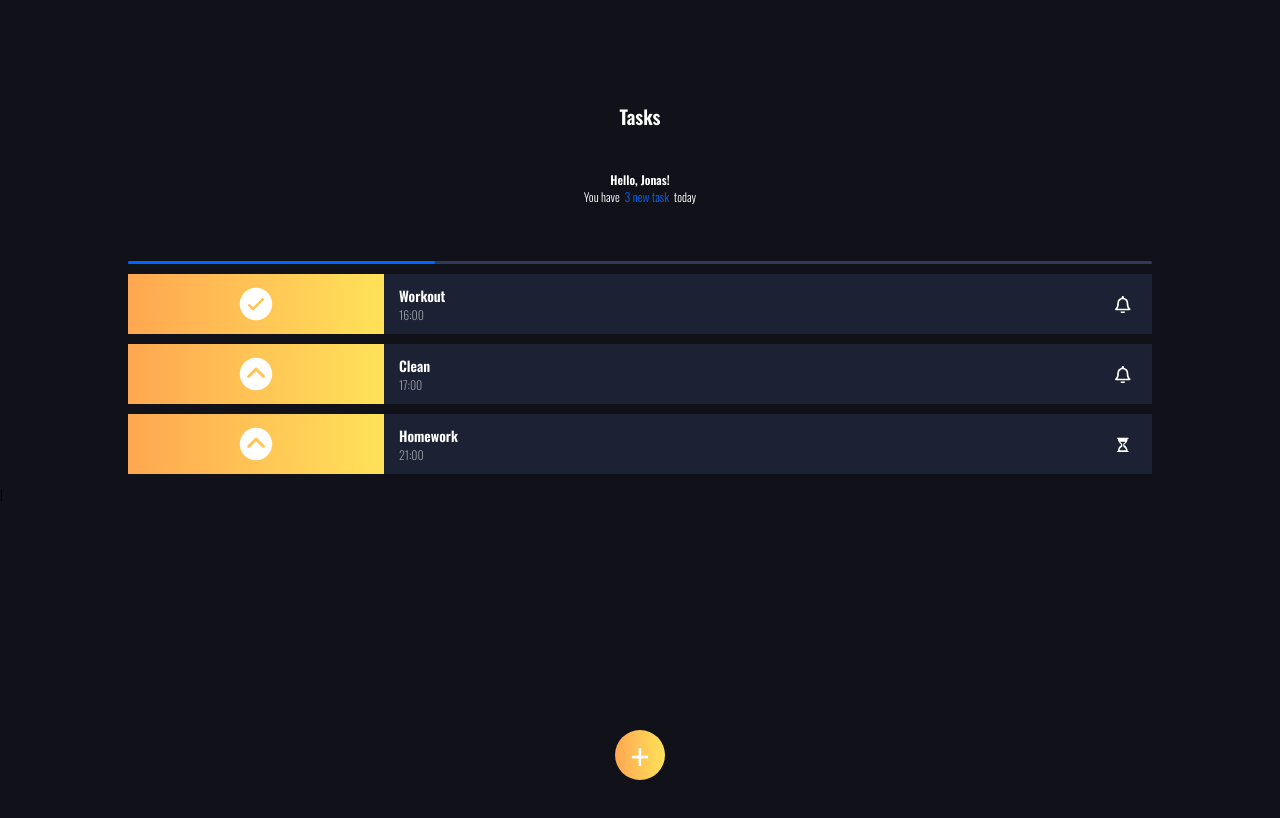
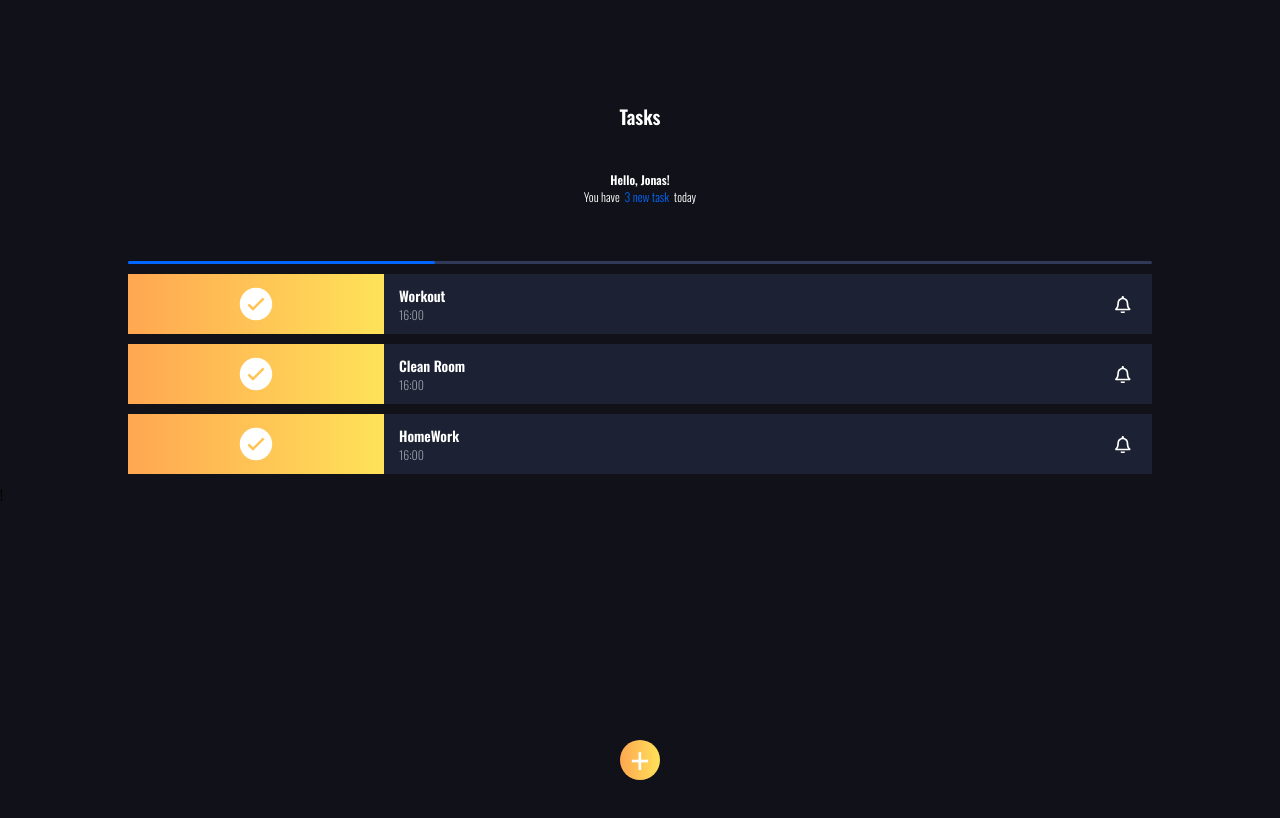
Before and after one commit to rts-cmk-wuhf02/faglig-fornyelse-JonasWN, a React (Create React App) app: page / in a window 1280 px wide. Shown: the top 818 px of the page. Built offline with nearby package versions, Linux system fonts and the light colour scheme.

Commit message:
add task to list

```diff
--- a/package.json
+++ b/package.json
@@ -10,7 +10,8 @@
     "react": "^16.12.0",
     "react-dom": "^16.12.0",
     "react-icons": "^3.9.0",
-    "react-scripts": "3.4.0"
+    "react-scripts": "3.4.0",
+    "uuid": "^7.0.1"
   },
   "scripts": {
     "start": "react-scripts start",
--- a/src/App.js
+++ b/src/App.js
@@ -1,20 +1,56 @@
-import React from "react";
+import React, { useState } from "react";
 import Header from "./components/Header/Header.js";
 import "./App.scss";
-import TodoItem from "./components/Todo-Item/TodoItem.js";
 import ProgressBar from "./components/Progress-Bar/ProgressBar.js";
 import Title from "./components/Title/Title.js";
 import Addtask from "./components/Addtask/Addtask.js";
-import { useState } from "react";
+import Input from './components/Input/Input.js'
+import Tasks from "./components/Tasks/Tasks.js";
 
 function App() {
+
+  const [display, setDisplay] = useState(false)
+  const [task, setTask] = useState([
+    {
+      id: 1,
+      title: "Workout",
+    },
+    {
+      id: 2,
+      title: "Clean Room",
+    },
+    {
+      id: 3,
+      title: "HomeWork",
+    },
+
+  ])
+
+
+  const handleClick = (e) => {
+    setDisplay(!display)
+  }
+
+
+  const addItem = (title) => {
+
+    const newItem = {
+      id: task.length + 1,
+      title: title
+    }
+    setTask([newItem, ...task])
+  }
+
   return (
     <div className="App">
       <Header />
       <Title />
       <ProgressBar />
-      <TodoItem />
-      <Addtask />
+      <ul className="task-list">
+        <Input display={display} addItem={addItem} click={handleClick}/>
+        <Tasks task={task}/>
+      </ul>
+      <Addtask click={handleClick}  />
     </div>
   );
 }
--- a/src/components/Addtask/Addtask.js
+++ b/src/components/Addtask/Addtask.js
@@ -1,23 +1,12 @@
 import React, { useState } from "react";
 import "./addtask.scss";
 
-const Addtask = () => {
-  const [display, setDisplay] = useState(false);
-
-  const handleClick = () => {
-    setDisplay(!display);
-  };
+const Addtask = (props) => {
 
   return (
-    <div>
-      <div className="add-task" onClick={handleClick}>
-        +
+      <div className="add-task" onClick={props.click}>
+        <p className="add-task__icon">+</p>
       </div>
-      <form action="" className={"task-form " + (display ? "display" : "")}>
-        <input type="text" className="task-form__input" />
-        <button type="submit" className="task-form__submit"></button>
-      </form>
-    </div>
   );
 };
 
--- a/src/components/Addtask/addtask.scss
+++ b/src/components/Addtask/addtask.scss
@@ -1,6 +1,6 @@
 .add-task {
-  width: 50px;
-  height: 50px;
+  width: 40px;
+  height: 40px;
 
   border-radius: 50%;
 
@@ -28,6 +28,10 @@
     #ffa751,
     #ffe259
   ); /* W3C, IE 10+/ Edge, Firefox 16+, Chrome 26+, Opera 12+, Safari 7+ */
+
+  &__icon {
+    margin-bottom: 2px;
+  }
 }
 .task-form {
   display: none;
--- /dev/null
+++ b/src/components/Input/Input.js
@@ -0,0 +1,38 @@
+import React, { useState } from 'react'
+import { FaRegBell } from "react-icons/fa";
+import { GoSettings } from "react-icons/go";
+
+const Input = (props) => {
+
+    const [title, setTitle] = useState("")
+
+    const onSubmit = (e) => {
+      e.preventDefault()
+      props.addItem(title)
+      props.click()
+      setTitle("")
+    }
+
+    const onChange = (e) => {
+      setTitle(e.target.value)
+    }
+
+    return (
+      <form action="" className={"task-form " + (props.display ? "display" : "")}>
+        {/* <input type="text" className="task-form__input" />
+        <button type="submit" className="task-form__submit"></button> */}
+        <li className="task-list__task-item">
+        <div className="task-item__avatar">
+        <GoSettings className="avatar__icon" onClick={onSubmit} />
+        </div>
+        <div className="task-item__info">
+          <input className="info__heading task-form__input" onChange={onChange}/>
+          <p className="info__time">16:00</p>
+        </div>
+        <FaRegBell className="task-item__alarm" />
+      </li>
+      </form>
+    )
+}
+
+export default Input
--- /dev/null
+++ b/src/components/Task-Item/TaskItem.js
@@ -0,0 +1,23 @@
+import React from "react";
+import "./TodoItem.scss";
+import {
+  IoIosCheckmarkCircle,
+} from "react-icons/io";
+import { FaRegBell } from "react-icons/fa";
+
+const TaskItem = (props) => {
+   return (
+    <li className="task-list__task-item">
+    <div className="task-item__avatar">
+      <IoIosCheckmarkCircle className="avatar__icon" />
+    </div>
+    <div className="task-item__info">
+      <h3 className="info__heading">{props.task.title}</h3>
+      <p className="info__time">16:00</p>
+    </div>
+    <FaRegBell className="task-item__alarm" />
+  </li>
+   )
+};
+
+export default TaskItem;
--- a/src/components/Todo-Item/TodoItem.scss
+++ b/src/components/Task-Item/TodoItem.scss
@@ -5,6 +5,9 @@
   padding-inline-start: 0px;
 
   color: var(--dark-mode-text);
+
+  overflow: scroll;
+  max-height: 50vh;
 
   &__task-item {
     display: flex;
@@ -42,6 +45,8 @@
       flex-direction: column;
       justify-content: center;
 
+      width: 60%;
+
       margin-left: 15px;
       font-size: 0.75rem;
       .info__time {
--- /dev/null
+++ b/src/components/Tasks/Tasks.js
@@ -0,0 +1,12 @@
+import React from "react";
+import TaskItem from "../Task-Item/TaskItem.js";
+
+const Tasks = (props) => {
+
+    return props.task.map(item => {
+        return <TaskItem key={item.id} task={item}/>
+     })
+
+};
+
+export default Tasks;
--- a/src/components/Todo-Item/TodoItem.js
+++ /dev/null
@@ -1,47 +0,0 @@
-import React from "react";
-import "./TodoItem.scss";
-import {
-  IoIosArrowDropupCircle,
-  IoIosCheckmarkCircle,
-  IoIosHourglass
-} from "react-icons/io";
-import { FaRegBell } from "react-icons/fa";
-
-const TodoItem = () => {
-  return (
-    <ul className="task-list">
-      <li className="task-list__task-item">
-        <div className="task-item__avatar">
-          <IoIosCheckmarkCircle className="avatar__icon" />
-        </div>
-        <div className="task-item__info">
-          <h3 className="info__heading">Workout</h3>
-          <p className="info__time">16:00</p>
-        </div>
-        <FaRegBell className="task-item__alarm" />
-      </li>
-      <li className="task-list__task-item">
-        <div className="task-item__avatar">
-          <IoIosArrowDropupCircle className="avatar__icon" />
-        </div>
-        <div className="task-item__info">
-          <h3 className="info__heading">Clean</h3>
-          <p className="info__time">17:00</p>
-        </div>
-        <FaRegBell className="task-item__alarm" />
-      </li>
-      <li className="task-list__task-item">
-        <div className="task-item__avatar">
-          <IoIosArrowDropupCircle className="avatar__icon" />
-        </div>
-        <div className="task-item__info">
-          <h3 className="info__heading">Homework</h3>
-          <p className="info__time">21:00</p>
-        </div>
-        <IoIosHourglass className="task-item__alarm" />
-      </li>
-    </ul>
-  );
-};
-
-export default TodoItem;
```
Also changed, not shown: 1 other file (tests, documents, lock files or other folders).
